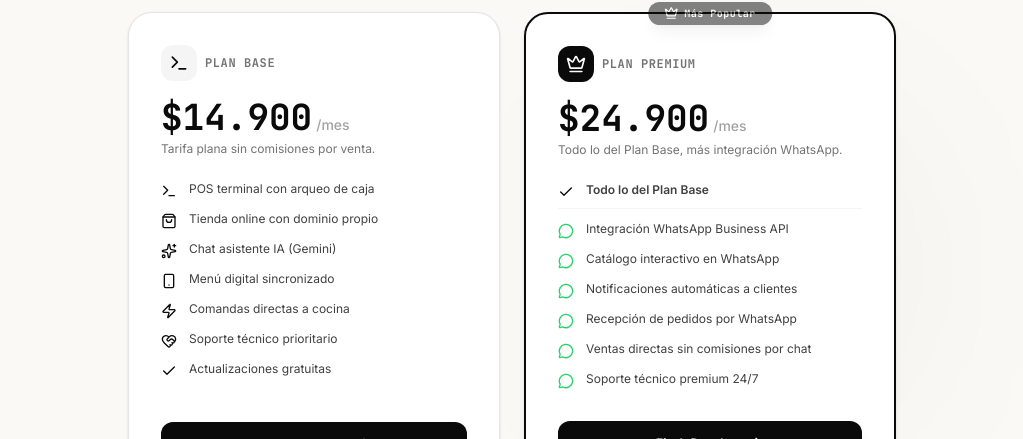
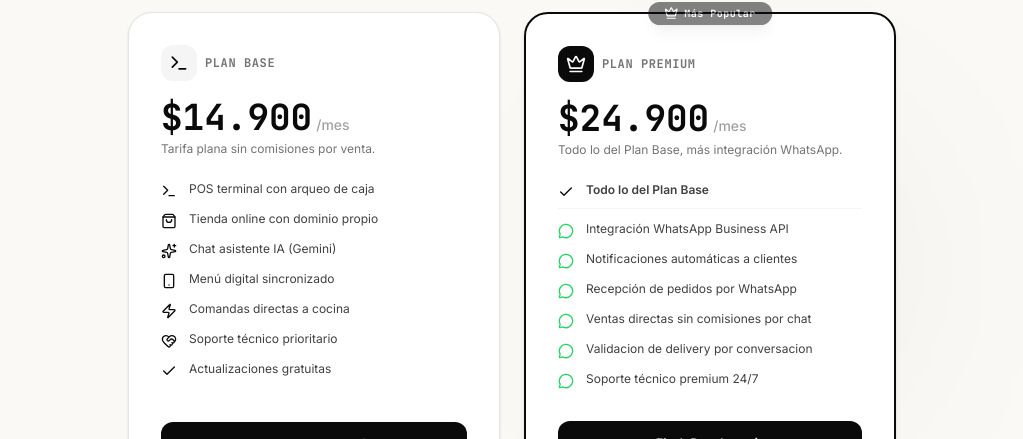
Before and after one commit to animaskazo/foodHub, a React (Vite) app: page / in a window 1280 px wide. Shown: the part 5035-5474 px from the top of the page, without its empty margins (128-1151 px from the left). Built offline with nearby package versions, Linux system fonts and the light colour scheme.

Commit message:
style: refactor whitespace and add delivery validation feature in LandingPage

```diff
--- a/src/components/LandingPage.tsx
+++ b/src/components/LandingPage.tsx
@@ -416,8 +416,8 @@
                     {/* Local Business Name */}
                     <div className="space-y-1.5">
                       <label className="text-[10px] font-bold uppercase tracking-wider text-neutral-500 ml-1">Nombre de tu Restaurante</label>
-                  <div className="relative group">
-                    <Building aria-hidden="true" className="absolute left-3.5 top-3.5 w-4 h-4 text-neutral-400 group-focus-within:text-neutral-950 transition-colors" />
+                      <div className="relative group">
+                        <Building aria-hidden="true" className="absolute left-3.5 top-3.5 w-4 h-4 text-neutral-400 group-focus-within:text-neutral-950 transition-colors" />
                         <input
                           type="text"
                           required
@@ -1300,10 +1300,10 @@
                 </li>
                 {[
                   "Integración WhatsApp Business API",
-                  "Catálogo interactivo en WhatsApp",
                   "Notificaciones automáticas a clientes",
                   "Recepción de pedidos por WhatsApp",
                   "Ventas directas sin comisiones por chat",
+                  "Validacion de delivery por conversacion",
                   "Soporte técnico premium 24/7"
                 ].map((feature, i) => (
                   <li key={i} className="flex items-start gap-3 text-xs text-neutral-700">
```
